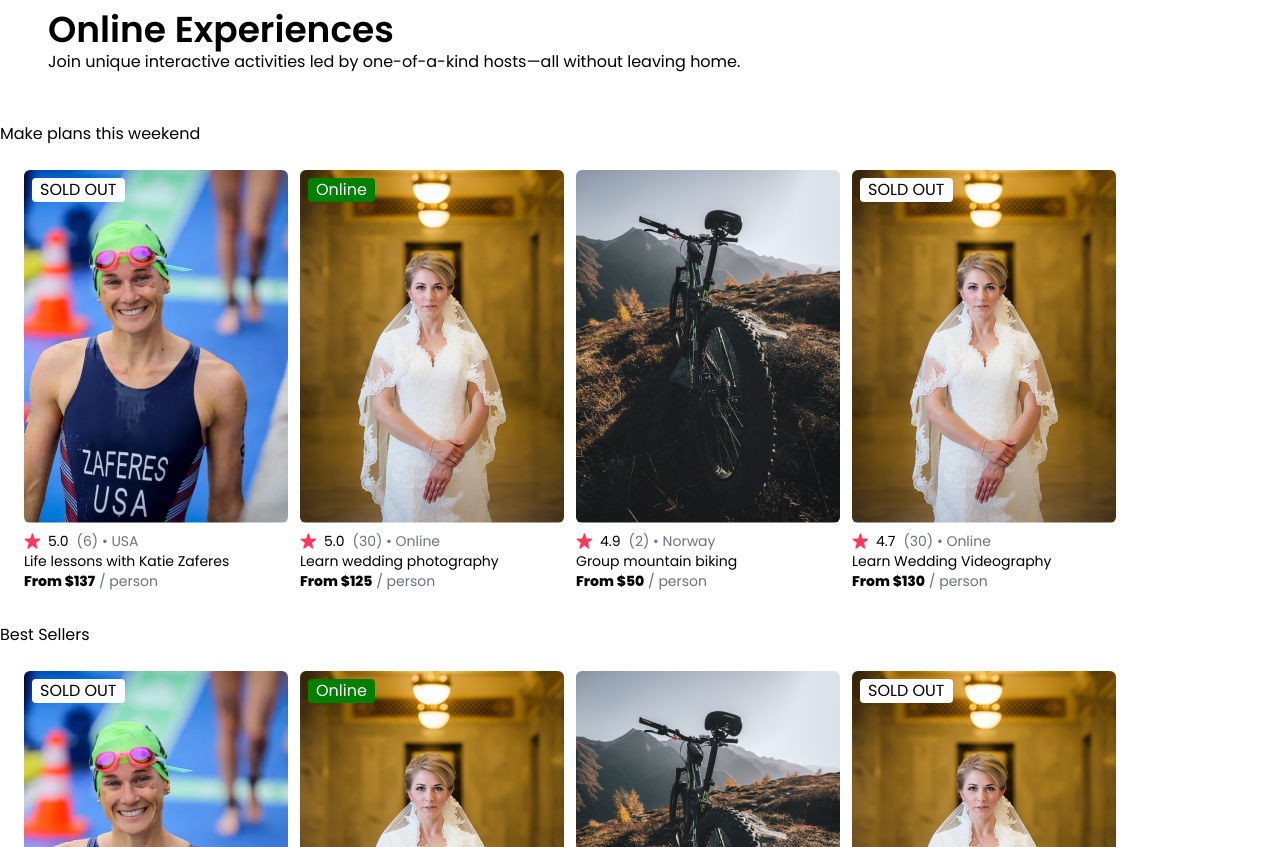
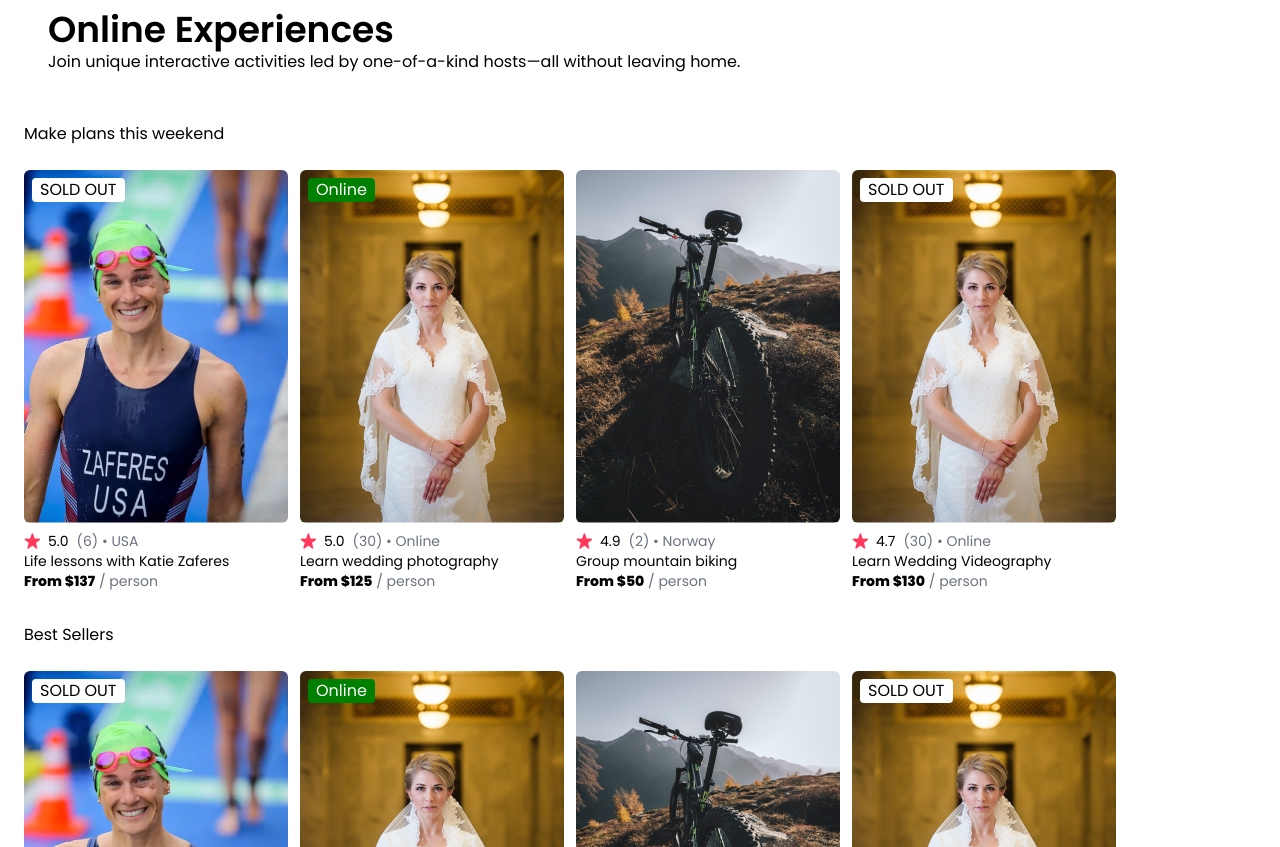
Before and after one commit to Idighekere/AirBnB-Landing-Page-Clone, a React (Vite) app: page / in a window 1280 px wide. Shown: the part 503-1350 px from the top of the page. Built offline with nearby package versions, Linux system fonts and the light colour scheme.

Commit message:
Update App.jsx

```diff
--- a/src/App.jsx
+++ b/src/App.jsx
@@ -24,11 +24,11 @@ const App = () => {
       <Hero />
 
       {/* Horizontal Scroll */}
-      <hi>Make plans this weekend</hi>
+      <hi className="text-extrabold px-6 text-base">Make plans this weekend</hi>
       <div className="flex p-6 gap-3 overflow-x-auto min-w-screen">
         {cardData}
       </div>
-      <h1>Best Sellers</h1>
+      <h1 className="text-extrabold px-6 text-base">Best Sellers</h1>
       <div className="flex p-6 gap-3 overflow-x-auto min-w-screen">
         {cardData}
       </div>
```
